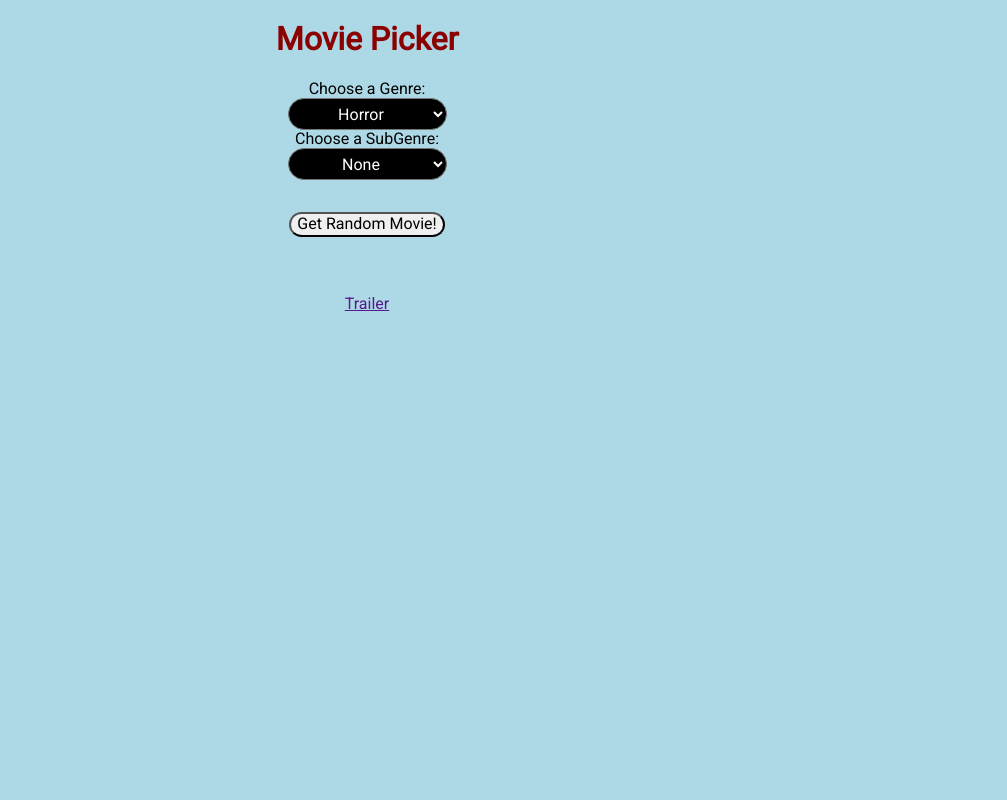
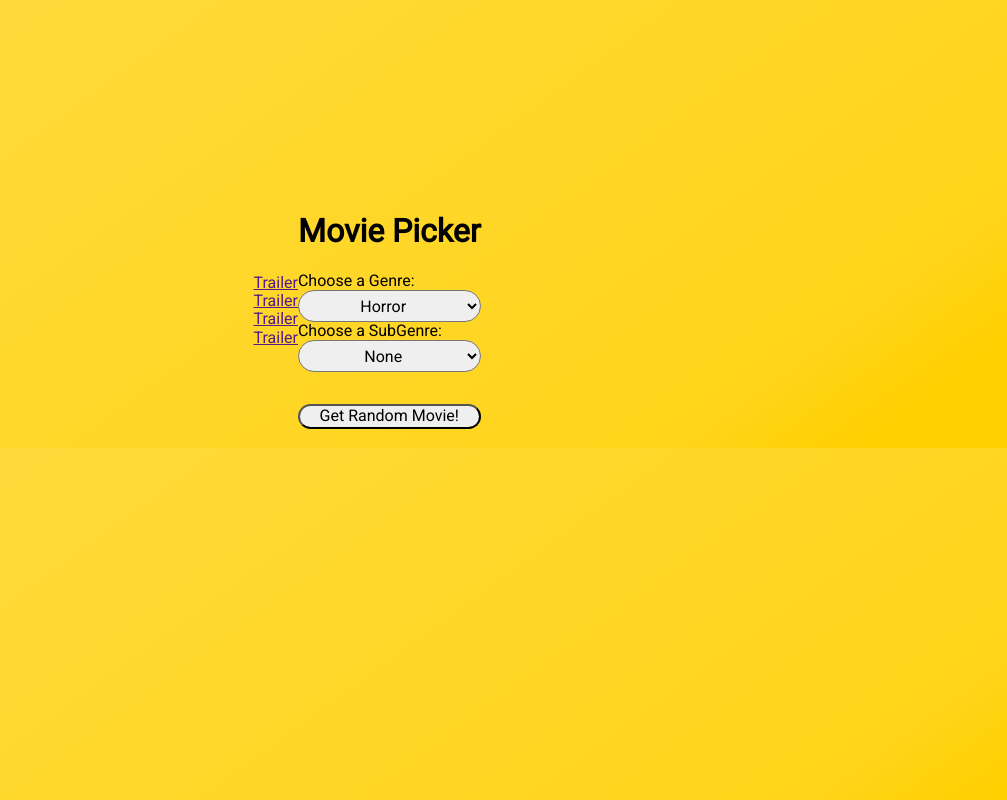
Before and after one commit to Demoniced/MoviePicker, a plain HTML site: page MoviePicker Project/index.html in a window 1280 px wide. Both pictures are taken after a click on the button "Get Random Movie!". Shown: the whole page, without its empty margins (273-1280 px from the left). Drawn offline with Linux system fonts and the light colour scheme; no server answers.

Commit message:
Made Changes to HTML and CSS files

```diff
--- a/MoviePicker Project/css/style.css
+++ b/MoviePicker Project/css/style.css
@@ -21,38 +21,77 @@ iframe{
   width:100%;
 }
 body{
-  background-color:lightblue;
-  background-repeat: no-repeat;
+  background: rgb(255,207,0);
+  background: linear-gradient(324deg, rgba(255,207,0,1) 8%, rgba(255,212,25,1) 17%, rgba(255,219,65,1) 100%, rgba(255,255,255,1) 100%, rgba(255,255,255,1) 100%);
   background-size:cover;
   display:flex;
-  align-items:center;
   justify-content:center;
-  flex-direction:column;
-
-
+  width:auto;
+  height:auto;
 
 }
 h2,h3,h1{
-  color:darkred;
+
 }
 select{
   border-radius:50px;
   height:2rem;
   text-align:center;
-  background-color:black;
-  color:white;
+
 
 }
 button{
   border-radius:50px;
   margin-top:2rem;
+  flex-shrink:1;
 }
 .wrapper{
+  justify-content:center;
+  flex-direction:row;
   width:30%;
+
 }
 body{
 font-family: 'Roboto', sans-serif;
 }
+
+.main-wrapper{
+  display:flex;
+ align-items:center;
+ flex-direction:column;
+  margin-top:15%;
+  justify-content:space-between;
+}
+.info-bar{
+ flex-direction:row;
+ align-self:center;
+ justify-content:center;
+ flex-wrap:wrap;
+ display:flex;
+ display:none;
+}
+.drop-down{
+  flex-direction:column;
+  align-self:center;
+  display:flex;
+
+}
+
+.row{
+  flex-direction:row-reverse;
+  display:flex;
+
+}
+.column{
+  display:flex;
+ flex-direction:column;
+  justify-content:center;
+}
+.weird-column{
+  display:flex;
+  flex-direction:column;
+}
+
 /******************************************
 /* ADDITIONAL STYLES
 /*******************************************/
--- a/MoviePicker Project/index.html
+++ b/MoviePicker Project/index.html
@@ -15,6 +15,9 @@
 	</head>
 	<body>
 
+<div class="main-wrapper">
+	<div class="row">
+	<div class="drop-down">
 		<h1>Movie Picker</h1>
 		<label for="movies">Choose a Genre:</label>
 		<select name="dog-names" id="genre">
@@ -110,13 +113,26 @@
 
 		</select>
 		<button type="button" name="button">Get Random Movie!</button>
-
+	</div>
+	<div class ="info-bar">
+		<div class="weird-column">
 		<h2></h2>
 		<img src="" alt="">
-		<div class="wrapper">
+		</div>
+		<div class="column">
+		<a href="">Trailer</a>
+		<a href="">Trailer</a>
+		<a href="">Trailer</a>
+		<a href="">Trailer</a>
+		</div>
+	</div>
+
+	</div>
+	<div class="wrapper">
 		<h3></h3>
-	</div>
-		<a href="">Trailer</a>
+    </div>
+
+</div>
 
 		<script type="text/javascript" src="js/main.js"></script>
 	</body>
--- a/MoviePicker Project/js/main.js
+++ b/MoviePicker Project/js/main.js
@@ -31,6 +31,7 @@ function getFetch(){
       .catch(err => {
           console.log(`error ${err}`)
       });
+      document.querySelector('.info-bar').style.display = "flex"
     }
 
 
@@ -61,7 +62,7 @@ function getFetch(){
       document.querySelector('img').src = data.poster
       document.querySelector('h3').innerText = data.plot_overview
       document.querySelector('a').href = data.trailer
-      document.body.style.backgroundImage = "url(" + data.backdrop + ")";
+      // document.body.style.backgroundImage = "url(" + data.backdrop + ")";
 
   })
   .catch(err => {
```
